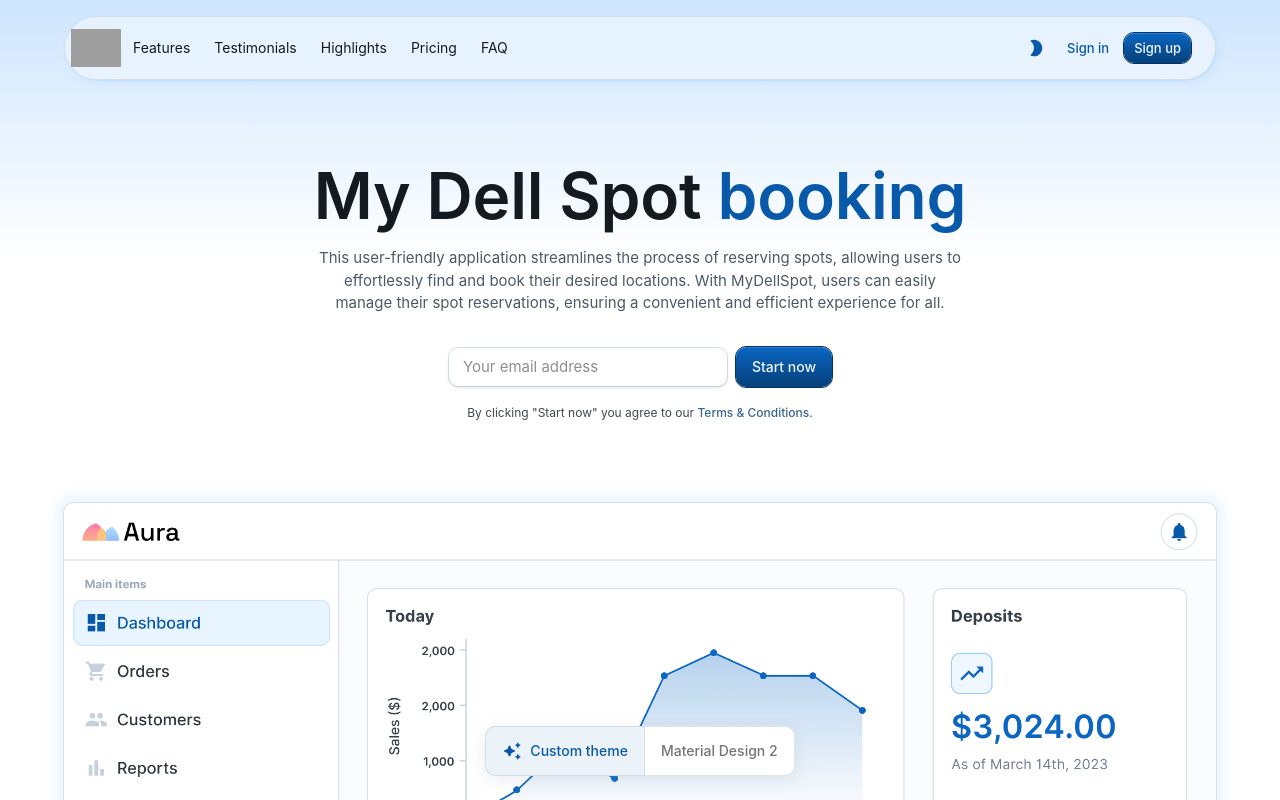
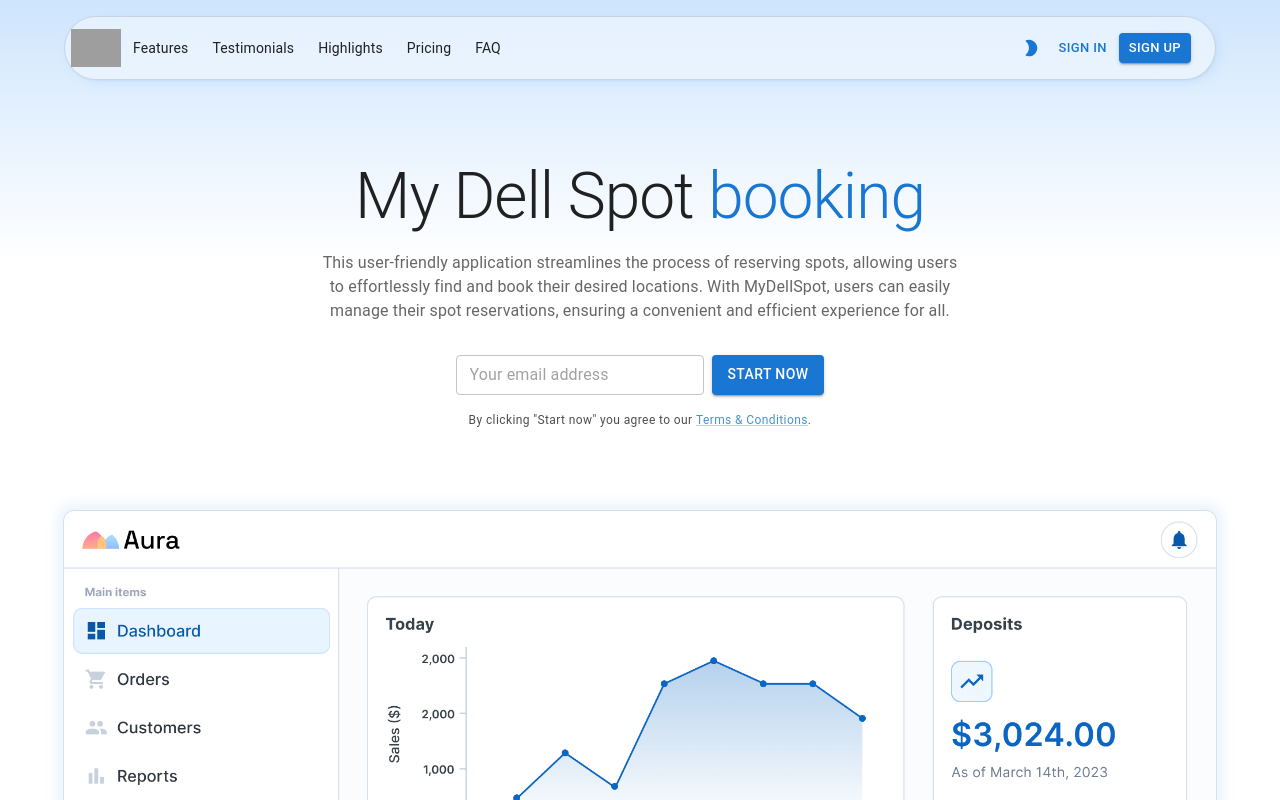
Before and after one commit to ak-sr-rgb/MyDellSpot, a React (Create React App) app: page / in a window 1280 px wide. Shown: the top 800 px of the page. Built offline with nearby package versions, Linux system fonts and the light colour scheme; grey boxes are pictures that could not be loaded.

Commit message:
Update Home.js

```diff
--- a/src/Home.js
+++ b/src/Home.js
@@ -75,7 +75,7 @@ export default function LandingPage() {
   };
 
   return (
-    <ThemeProvider theme={showCustomTheme ? LPtheme : defaultTheme}>
+    <ThemeProvider theme={ defaultTheme}>
       <CssBaseline />
       <AppAppBar mode={mode} toggleColorMode={toggleColorMode} />
       <Hero />
@@ -93,10 +93,10 @@ export default function LandingPage() {
         <Divider />
         <Footer />
       </Box>
-      <ToggleCustomTheme
+      {/* <ToggleCustomTheme
         showCustomTheme={showCustomTheme}
         toggleCustomTheme={toggleCustomTheme}
-      />
+      /> */}
     </ThemeProvider>
   );
 }
```
